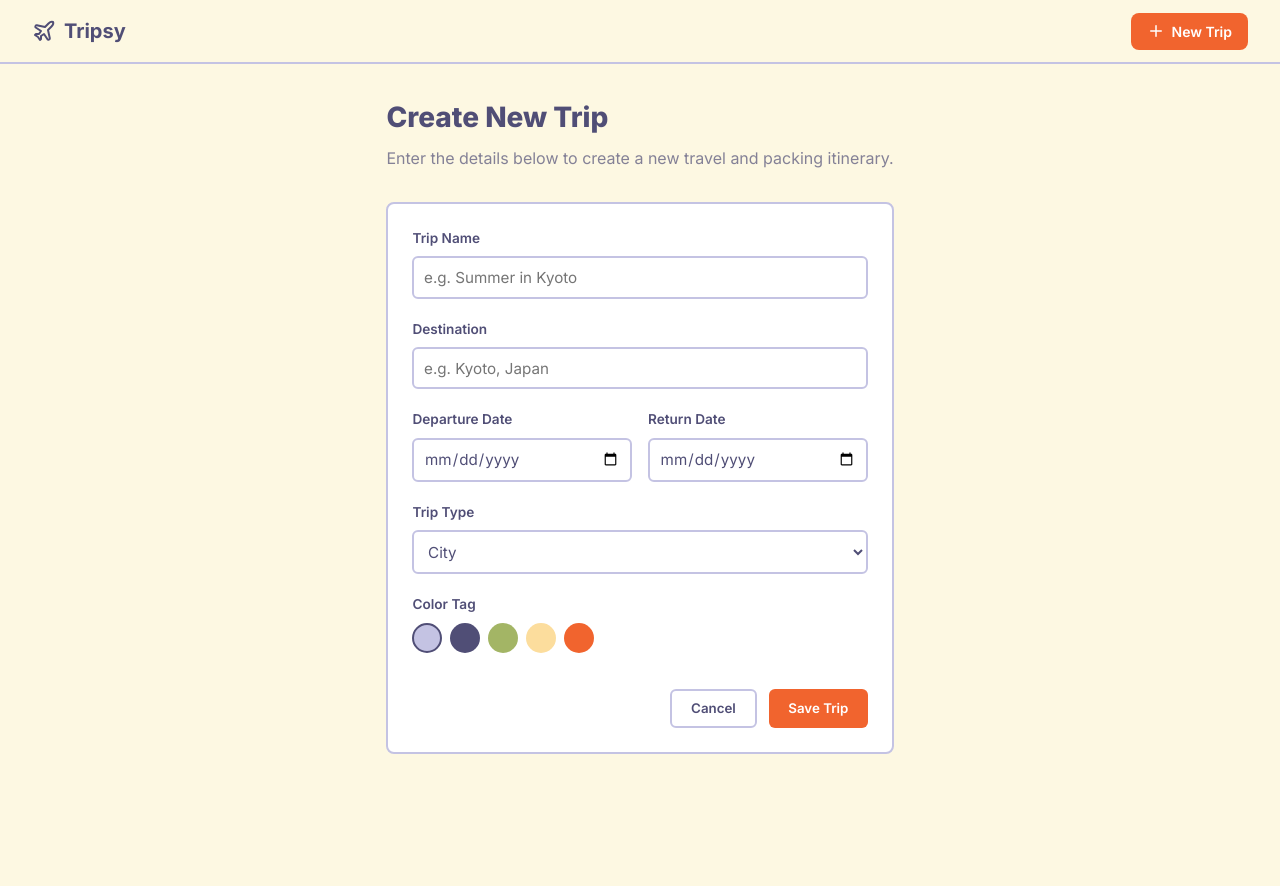
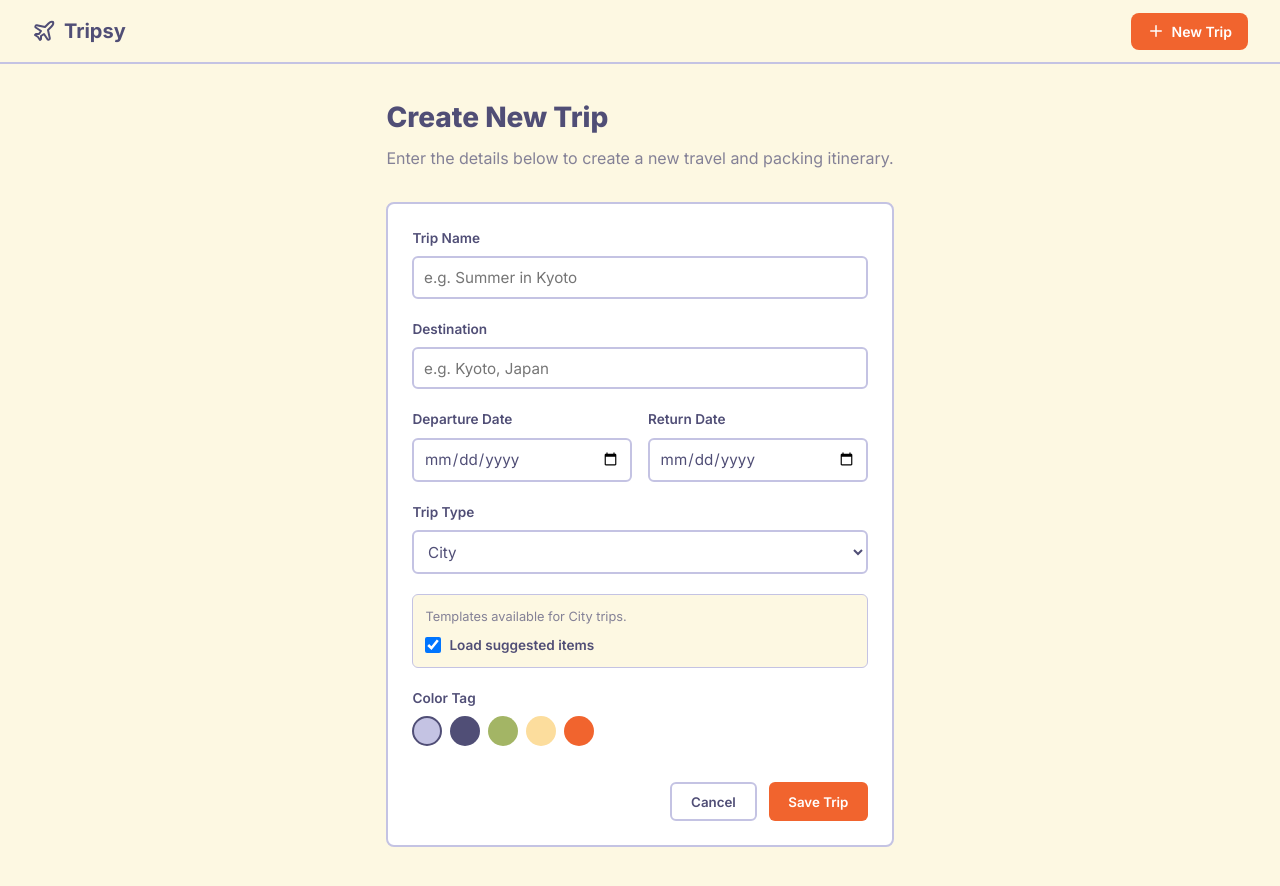
Before and after one commit to k3tan7/Tripsy, a React (Vite) app: page /new in a window 1280 px wide. Shown: the top 886 px of the page. Before the commit the page ends 834 px from the top, so only its background shows below. Built offline with nearby package versions, Linux system fonts and the light colour scheme.

Commit message:
feat: pre-populate items from template on trip creation

```diff
--- a/src/pages/NewTrip.css
+++ b/src/pages/NewTrip.css
@@ -84,6 +84,38 @@
   border-color: var(--dark-purple);
 }
 
+.template-checkbox-wrapper {
+  margin-top: 0.75rem;
+  padding: 0.75rem;
+  background: var(--bg);
+  border: 1px solid var(--border);
+  border-radius: 6px;
+}
+
+.template-msg {
+  display: block;
+  font-size: 0.8rem;
+  color: var(--text-secondary);
+  margin-bottom: 0.5rem;
+}
+
+.template-label {
+  display: flex;
+  align-items: center;
+  gap: 0.5rem;
+  font-size: 0.9rem;
+  color: var(--dark-purple);
+  font-weight: 600;
+  cursor: pointer;
+}
+
+.template-label input {
+  cursor: pointer;
+  width: 16px;
+  height: 16px;
+  margin: 0;
+}
+
 .form-actions {
   display: flex;
   justify-content: flex-end;
--- a/src/pages/NewTrip.jsx
+++ b/src/pages/NewTrip.jsx
@@ -21,23 +21,29 @@ export default function NewTripPage({ onAddTrip }) {
   const [departureDate, setDepartureDate] = useState("");
   const [returnDate, setReturnDate] = useState("");
   const [tripType, setTripType] = useState("City");
+  const [loadTemplate, setLoadTemplate] = useState(true);
 
   // Maintained color tag state to connect with previous design
   const [coverColor, setCoverColor] = useState(COLORS[0]);
 
   const handleSubmit = (e) => {
     e.preventDefault();
+    let initialItems = [];
+
+    if (loadTemplate) {
       const templateItems = TEMPLATES[tripType] || [];
-    const initialItems = templateItems.map((itemName, index) => {
+      initialItems = templateItems.map((itemName, index) => {
         const foundCategory = CATEGORIES.find(c => c.defaultItems.includes(itemName));
         return {
           id: `item_${Date.now()}_${index}`,
           name: itemName,
           packed: false,
           quantity: 1,
+          weight: 0,
           categoryId: foundCategory ? foundCategory.id : "cat_misc"
         };
       });
+    }
 
     const newTrip = {
       id: Date.now().toString(),
@@ -126,6 +132,18 @@ export default function NewTripPage({ onAddTrip }) {
             <option value="City">City</option>
             <option value="Winter">Winter</option>
           </select>
+
+          <div className="template-checkbox-wrapper">
+            <span className="template-msg">Templates available for {tripType} trips.</span>
+            <label className="template-label">
+              <input
+                type="checkbox"
+                checked={loadTemplate}
+                onChange={(e) => setLoadTemplate(e.target.checked)}
+              />
+              Load suggested items
+            </label>
+          </div>
         </div>
 
         <div className="form-group">
```
Lines whose indentation alone changed are shown as unchanged.
